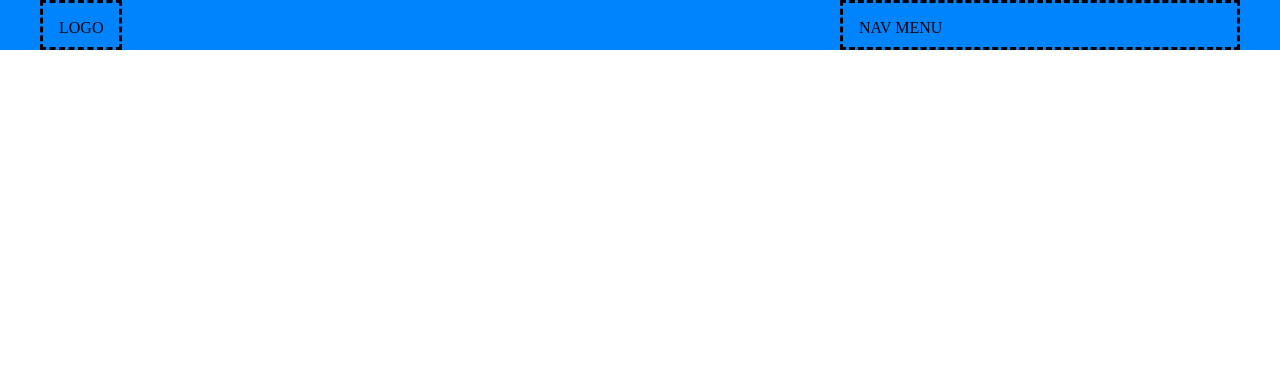
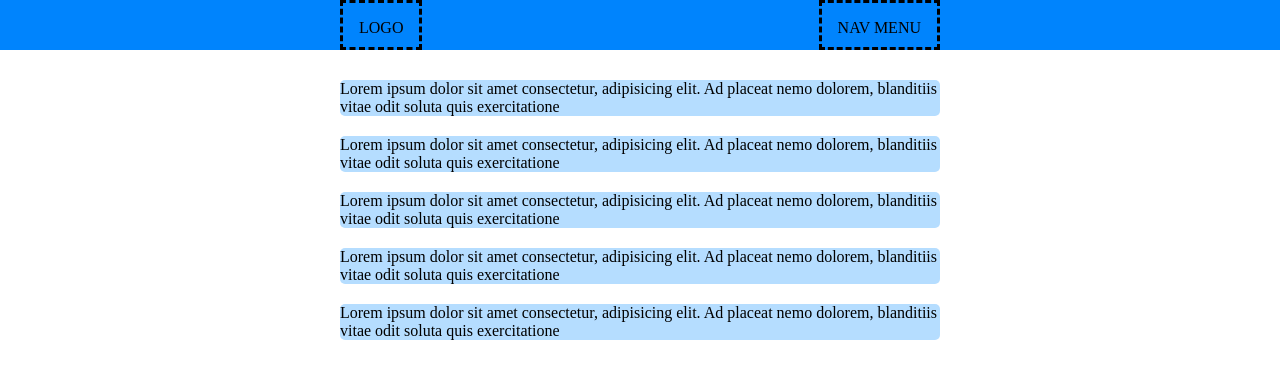
Before and after one commit to SimoneViglione/htmlcss-responsive-layout, a plain HTML site: page index.html in a window 1280 px wide. Drawn offline with Linux system fonts and the light colour scheme.

Commit message:
base prima section

```diff
--- a/css/style.css
+++ b/css/style.css
@@ -6,14 +6,14 @@
 
 /* Inizio Debug */
 
-.debug {
+header .debug {
     height: 50px;
     border-style: dashed;
     padding: 1rem;
 }
 
-#nav {
-    width: 400px;
+.debug-card {
+
 }
 
 /* Termine Debug */
@@ -27,6 +27,10 @@
 
 .s-between {
     justify-content: space-between;
+}
+
+.m-bottom {
+    margin-bottom: 20px;
 }
 
 /* Termine Utility */
@@ -43,9 +47,38 @@ header {
     width: 100%;
 }
 
+main {
+    padding-top: 80px;
+}
+
 .container {
-    max-width: 1200px;
+    max-width: 600px;
     margin: auto;
 }
 
+.card {
+    background-color: rgb(181, 221, 255);
+    border-radius: 5px;
+}
+.card {
+
+}
 /* Termine Codice Principale */
+
+
+/* Inizio Mediaquery Tablet */
+
+@media screen and (min-width: 768px) {
+
+}
+
+/* Termine Mediaquery Tablet */
+
+
+/* Inizio Mediaquery Desktop */
+
+@media screen and (min-width: 992px) {
+
+}
+
+/* Termine Mediaquery Desktop */
--- a/index.html
+++ b/index.html
@@ -12,13 +12,45 @@
     <header>
         <div class="container d-flex s-between">
             <div class="debug">LOGO</div>
-            <div class="debug" id="nav">NAV MENU</div>
+            <div class="debug">NAV MENU</div>
         </div>
     </header>
 
     <main>
-        <section class="white-bg">
+        <section class="white-bg" id="first">
+            <div class="container">
+                <div class="cards">
+                    <div class="card m-bottom debug-card">
+                        <div>
+                            Lorem ipsum dolor sit amet consectetur, adipisicing elit. Ad placeat nemo dolorem, blanditiis vitae odit soluta quis exercitatione
+                        </div>
+                    </div>
 
+                    <div class="card m-bottom debug-card">
+                        <div>
+                            Lorem ipsum dolor sit amet consectetur, adipisicing elit. Ad placeat nemo dolorem, blanditiis vitae odit soluta quis exercitatione
+                        </div>
+                    </div>
+
+                    <div class="card m-bottom debug-card">
+                        <div>
+                            Lorem ipsum dolor sit amet consectetur, adipisicing elit. Ad placeat nemo dolorem, blanditiis vitae odit soluta quis exercitatione
+                        </div>
+                    </div>
+
+                    <div class="card m-bottom debug-card">
+                        <div>
+                            Lorem ipsum dolor sit amet consectetur, adipisicing elit. Ad placeat nemo dolorem, blanditiis vitae odit soluta quis exercitatione
+                        </div>
+                    </div>
+
+                    <div class="card m-bottom debug-card">
+                        <div>
+                            Lorem ipsum dolor sit amet consectetur, adipisicing elit. Ad placeat nemo dolorem, blanditiis vitae odit soluta quis exercitatione
+                        </div>
+                    </div>
+                </div>
+            </div>
         </section>
 
         <section  class="violet-bg">
```
